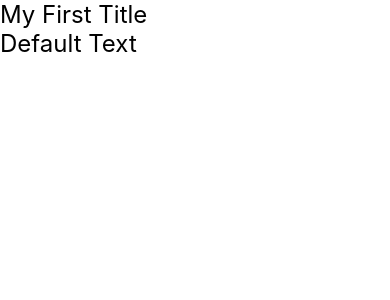
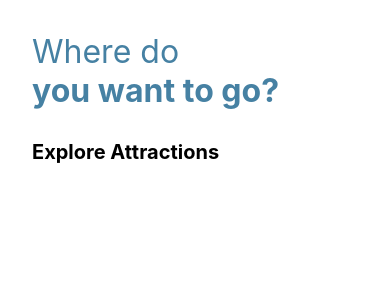
Before and after one commit to premrajah/travel-app-react-native, a React Native app: screen / in a window 390 px wide. Shown: the top 300 px of the page. Built offline with nearby package versions, Linux system fonts and the light colour scheme.

Commit message:
added styles, subtitle

```diff
--- a/src/components/Title/index.js
+++ b/src/components/Title/index.js
@@ -2,14 +2,11 @@ import React from 'react'
 import { Text } from "react-native"
 import styles from "./styles";
 
-const Title = ({ text }) => {
+const Title = ({ text = "Default Text1", style }) => {
     return (
-        <Text style={styles.title}>{text}</Text>
+        <Text style={[styles.title, style]}>{text}</Text>
     )
 }
 
-Title.defaultProps = {
-    text: "Default Text"
-}
 
 export default Title
--- a/src/components/Title/styles.js
+++ b/src/components/Title/styles.js
@@ -2,7 +2,9 @@ import { StyleSheet } from "react-native";
 
 const styles = StyleSheet.create({
     title: {
-        fontSize: 24
+        fontSize: 32,
+        color: "#4681A3",
+        fontWeight: "bold"
     }
 })
 
--- a/src/screens/Home/index.js
+++ b/src/screens/Home/index.js
@@ -1,13 +1,16 @@
 import React from 'react'
 import { SafeAreaView, View, Text } from "react-native"
 import Title from "../../components/Title"
+import styles from "./styles"
 
 const HomeScreen = () => {
     return (
         <SafeAreaView>
-            <View>
-                <Title text="My First Title" />
-                <Title />
+            <View style={styles.container}>
+                <Title text="Where do" style={{ fontWeight: "normal" }} />
+                <Title text="you want to go?" />
+
+                <Title text="Explore Attractions" style={styles.subtitle} />
             </View>
         </SafeAreaView>
     )
--- a/src/screens/Home/styles.js
+++ b/src/screens/Home/styles.js
@@ -1,6 +1,15 @@
 import { StyleSheet } from "react-native";
 
-styles = StyleSheet.create({
-    flex: 1,
+const styles = StyleSheet.create({
+    container: {
+        margin: 32,
+    },
+    subtitle: {
+        fontSize: 20,
+        color: "#000000",
+        marginTop: 30,
+        marginBottom: 34
+    }
+});
 
-})
+export default styles;
```
